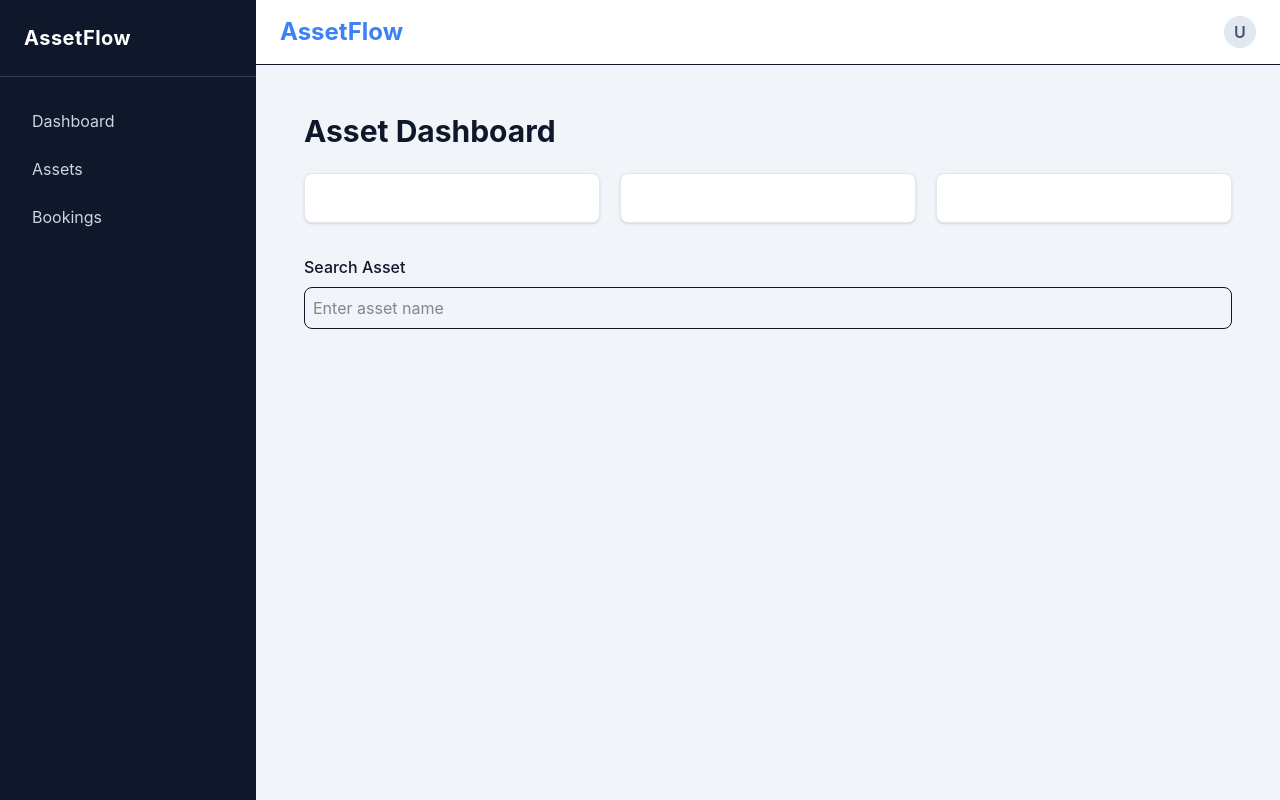
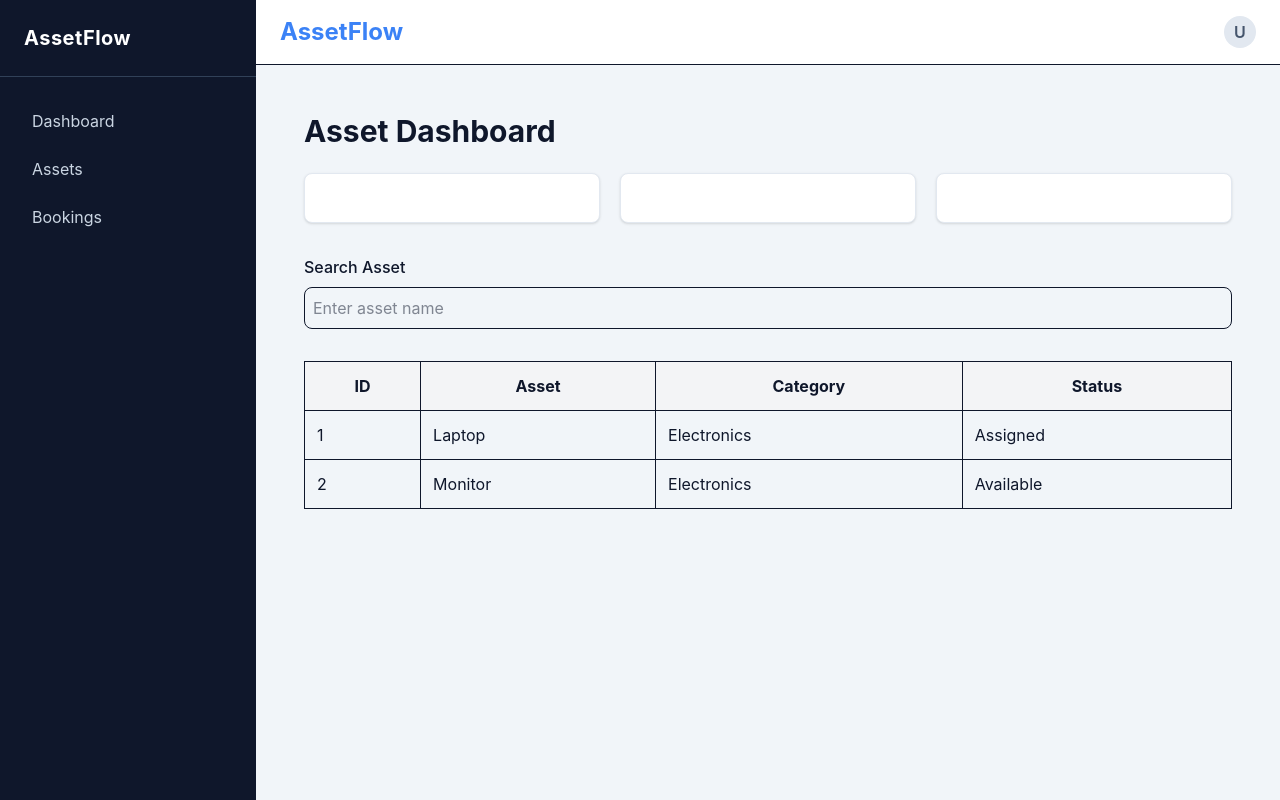
Before and after one commit to madhavsh746-eng/AssetFlow, a React (Vite) app in the folder client/: page / in a window 1280 px wide. Built offline with nearby package versions, Linux system fonts and the light colour scheme.

Commit message:
feat(ui): build dashboard cards, tables and modal components

```diff
--- /dev/null
+++ b/client/src/components/table/AssetTable.jsx
@@ -0,0 +1,65 @@
+const AssetTable = () => {
+
+  const assets = [
+    {
+      id: 1,
+      name: "Laptop",
+      category: "Electronics",
+      status: "Assigned"
+    },
+    {
+      id: 2,
+      name: "Monitor",
+      category: "Electronics",
+      status: "Available"
+    }
+  ];
+
+  return (
+    <div className="mt-8 overflow-x-auto">
+
+      <table className="w-full border">
+
+        <thead>
+          <tr className="bg-gray-100">
+            <th className="p-3 border">ID</th>
+            <th className="p-3 border">Asset</th>
+            <th className="p-3 border">Category</th>
+            <th className="p-3 border">Status</th>
+          </tr>
+        </thead>
+
+        <tbody>
+
+          {assets.map((asset) => (
+            <tr key={asset.id}>
+
+              <td className="p-3 border">
+                {asset.id}
+              </td>
+
+              <td className="p-3 border">
+                {asset.name}
+              </td>
+
+              <td className="p-3 border">
+                {asset.category}
+              </td>
+
+              <td className="p-3 border">
+                {asset.status}
+              </td>
+
+            </tr>
+          ))}
+
+        </tbody>
+
+      </table>
+
+    </div>
+  );
+};
+
+
+export default AssetTable;
--- a/client/src/pages/Dashboard.jsx
+++ b/client/src/pages/Dashboard.jsx
@@ -1,3 +1,4 @@
+import AssetTable from "../components/table/AssetTable";
 import DashboardCard from "../components/dashboard/DashboardCard";
 import Input from "../components/forms/Input";
 
@@ -18,6 +19,8 @@ const Dashboard = () => {
         />
       </div>
 
+      <AssetTable />
+
     </div>
   );
 };
```
Also changed, not shown: client/src/components/modal/Modal.jsx (added).
